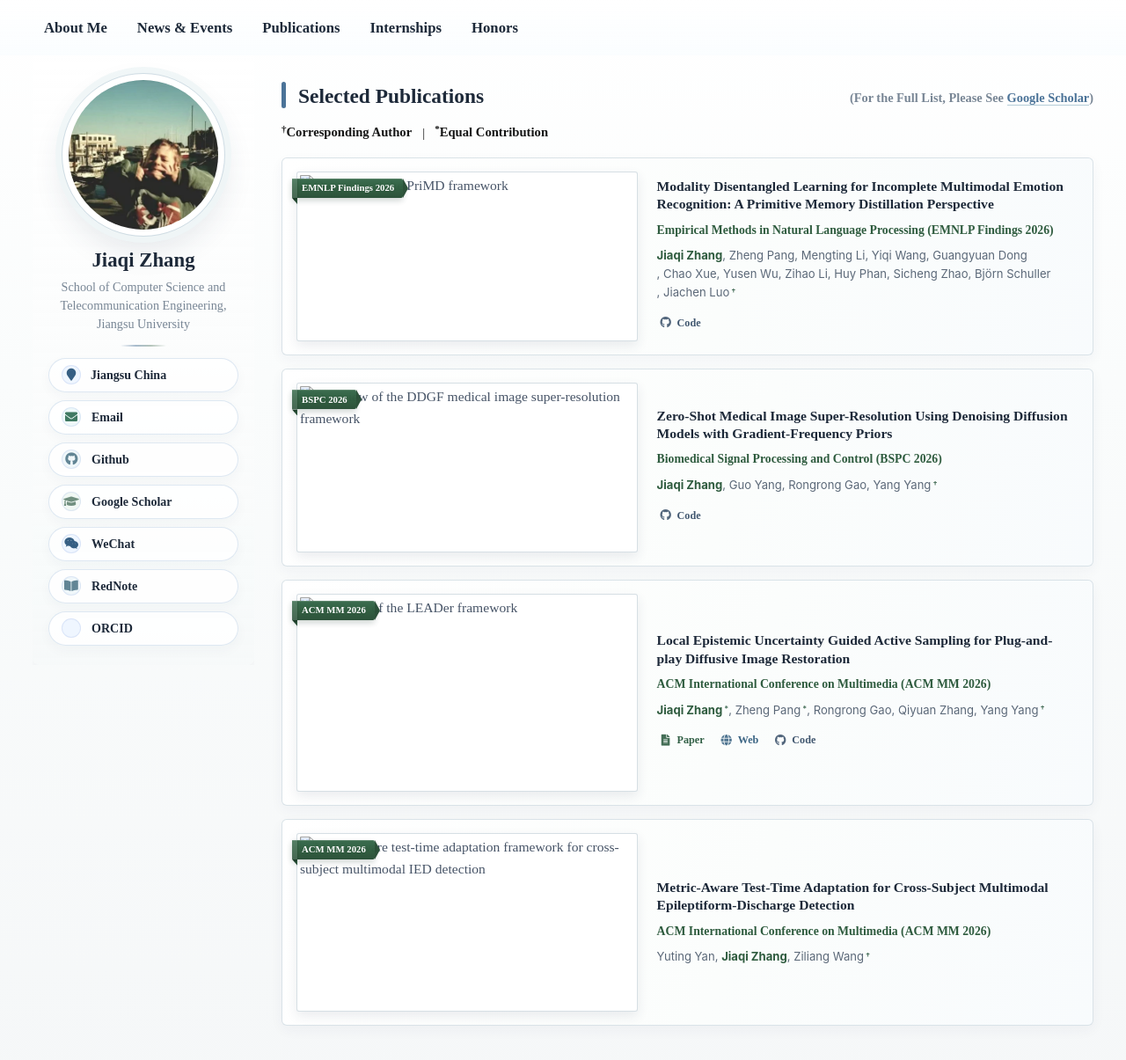
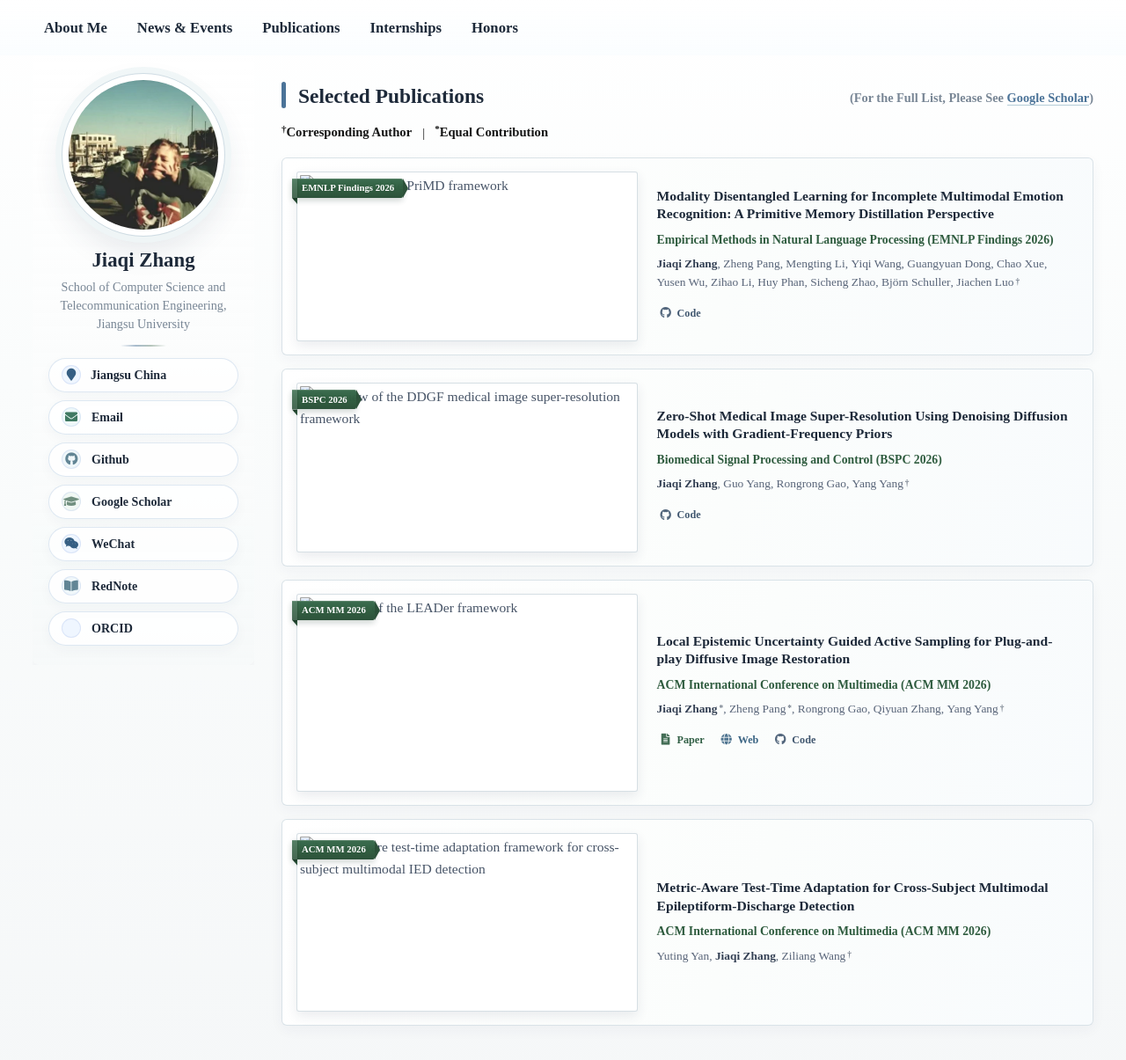
Before and after one commit to JiaqiZhang-Sengoku/JiaqiZhang-Sengoku.github.io, a Jekyll site: the page built from _pages/includes/pub.md, in a window 1280 px wide and 1269 px high. Shown: the top 1205 px of the window at 88% size. Built offline with Jekyll 4.4.1, drawn with Linux system fonts in a browser that asks for light colours; our own code applies the rules of GitHub Pages for plain Markdown files.

Commit message:
20260707

```diff
--- a/assets/css/main.scss
+++ b/assets/css/main.scss
@@ -1741,20 +1741,12 @@ body > #main > .sidebar.sticky {
     color: #151515 !important;
 }
 
-.paper-authors,
-.paper-authors *,
-.other-paper-authors,
-.other-paper-authors * {
-    font-family: -apple-system, BlinkMacSystemFont, "Segoe UI", "Helvetica Neue", Arial, sans-serif !important;
-    letter-spacing: 0 !important;
-}
-
 .paper-authors {
-    margin-top: 9px;
-    color: #5b6878;
-    font-size: 0.84rem;
+    margin-top: 8px;
+    color: #596579;
+    font-size: 0.86rem;
     font-weight: 400;
-    line-height: 1.58;
+    line-height: 1.54;
     text-rendering: optimizeLegibility;
     text-wrap: pretty;
 }
@@ -1765,7 +1757,7 @@ body > #main > .sidebar.sticky {
 }
 
 .paper-authors strong {
-    color: #2e5b3e !important;
+    color: #344054 !important;
     font-weight: 700 !important;
     box-shadow: none;
 }
@@ -1774,8 +1766,8 @@ body > #main > .sidebar.sticky {
     position: relative;
     top: -0.24em;
     margin-left: 2px;
-    color: #4d745f;
-    font-size: 0.68em;
+    color: #77808d;
+    font-size: 0.70em;
     font-weight: 700;
     line-height: 0;
     vertical-align: baseline;
```
